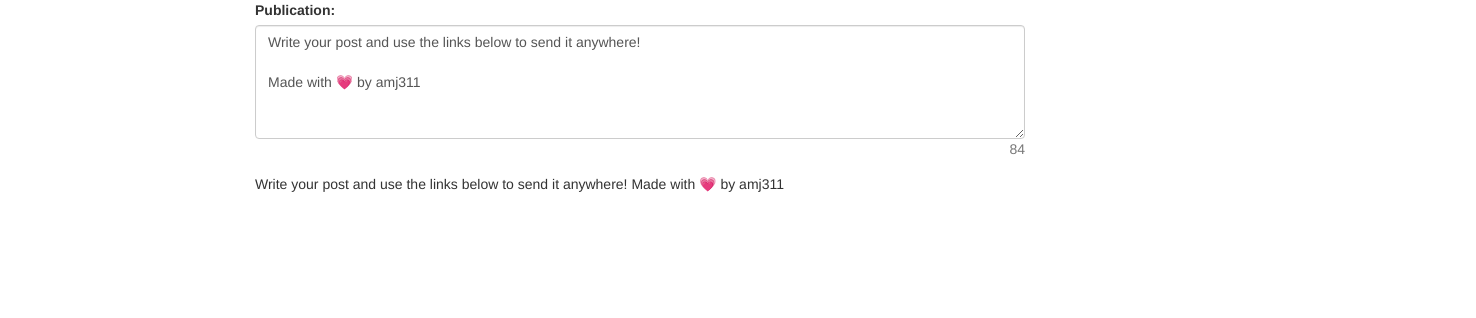
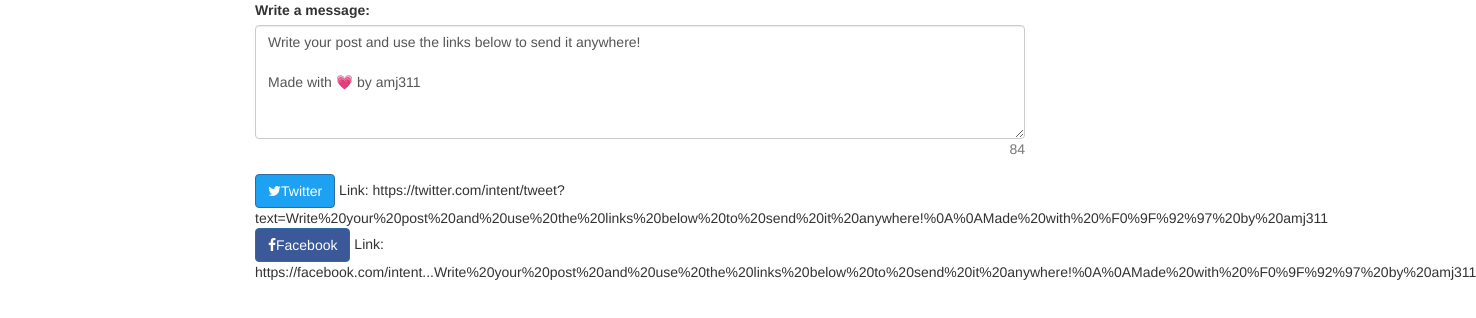
Before and after one commit to amj311/auto-sm-publish-links, a website: page index.html in a window 1280 px wide. Shown: the whole page, 1476 px wide, since content can reach past the window. Drawn offline with nearby package versions, Linux system fonts and the light colour scheme.

Commit message:
added buttons for networks. encodes publication to URI with # escaped.

```diff
--- a/index.html
+++ b/index.html
@@ -10,9 +10,7 @@
     <link rel="stylesheet" href="https://maxcdn.bootstrapcdn.com/bootstrap/3.3.7/css/bootstrap.min.css"
         integrity="sha384-BVYiiSIFeK1dGmJRAkycuHAHRg32OmUcww7on3RYdg4Va+PmSTsz/K68vbdEjh4u" crossorigin="anonymous">
 
-    <!-- Optional theme -->
-    <link rel="stylesheet" href="https://maxcdn.bootstrapcdn.com/bootstrap/3.3.7/css/bootstrap-theme.min.css"
-        integrity="sha384-rHyoN1iRsVXV4nD0JutlnGaslCJuC7uwjduW9SVrLvRYooPp2bWYgmgJQIXwl/Sp" crossorigin="anonymous">
+    <link rel="stylesheet" href="https://maxcdn.bootstrapcdn.com/font-awesome/4.7.0/css/font-awesome.min.css">
 
     <!-- Latest compiled and minified JavaScript -->
     <script src="https://ajax.googleapis.com/ajax/libs/jquery/1.12.4/jquery.min.js"></script>
@@ -27,7 +25,7 @@
 <body>
     <div id="app" class="container" style="max-width:80rem">
         <div class="form-group">
-            <label for="comment">Publication:</label>
+            <label for="comment">Write a message:</label>
             <textarea v-model="publication" class="form-control" rows="5" id="publication" style="max-width: 100%; min-width: 100%;"></textarea>
 
             <p class="form-text text-muted" align="right">
@@ -35,8 +33,10 @@
             </p>
         </div>
 
-
-        <p>{{publication}}</p>
+        <div class="network-panel" v-for="network in networks" :id="'panel_'+network.displayName">
+            <a name="" id="" class="btn btn-primary" :style="{backgroundColor:network.brandColor}" target="blank" :href="network.publishURL+publicationURI" role="button"><i :class="network.brandFaCode" aria-hidden="true"></i>{{network.displayName}}</a>
+            Link: {{network.publishURL+publicationURI}}
+        </div>
     </div>
 </body>
 
--- a/index.js
+++ b/index.js
@@ -2,9 +2,32 @@ const app = new Vue({
     el: "#app",
 
     data: {
+        networks: [
+            {
+                displayName: "Twitter",
+                maxChar: 80,
+                publishURL: "https://twitter.com/intent/tweet?text=",
+                brandColor: "#1da1f2",
+                brandFaCode: "fa fa-twitter",
+            },
+            {
+                displayName: "Facebook",
+                maxChar: Infinity,
+                publishURL: "https://facebook.com/intent...",
+                brandColor: "#3b5998",
+                brandFaCode: "fa fa-facebook",
+            },
+        ],
         publication: "Write your post and use the links below to send it anywhere!\n\nMade with 💗 by amj311",
     },
 
     mounted() {
+    },
+
+    computed: {
+        publicationURI() {
+            let url = encodeURI(this.publication)
+            return url.replace("#","%23")
+        }
     }
 })
```
